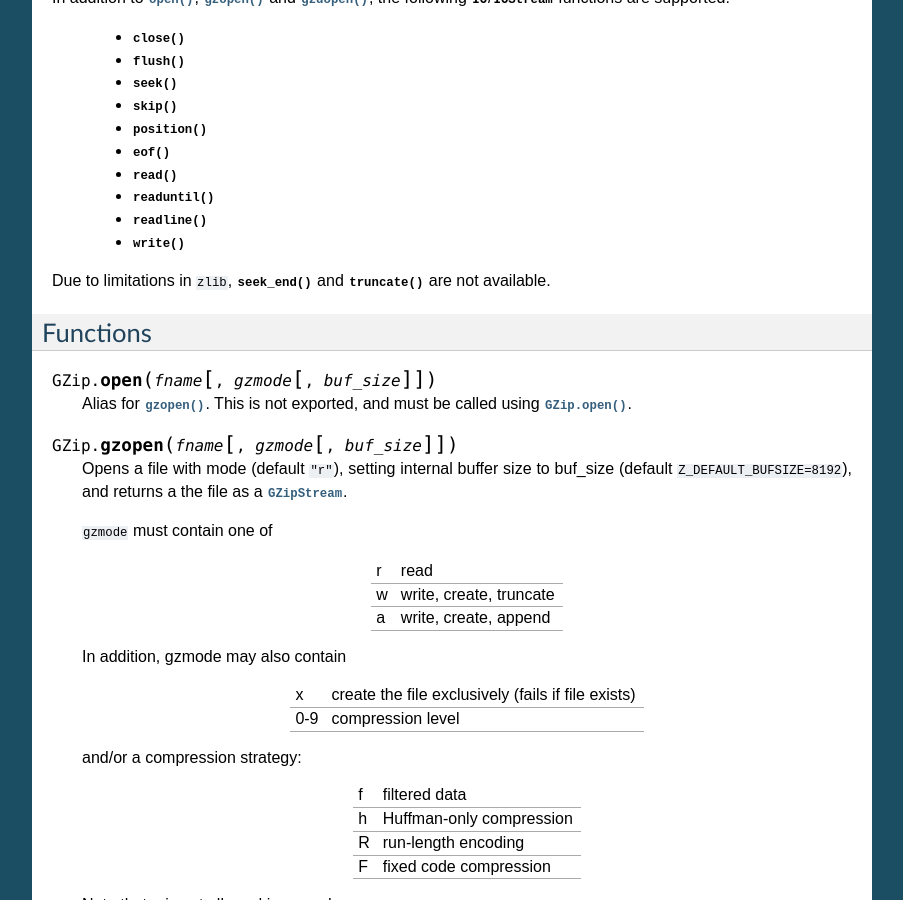
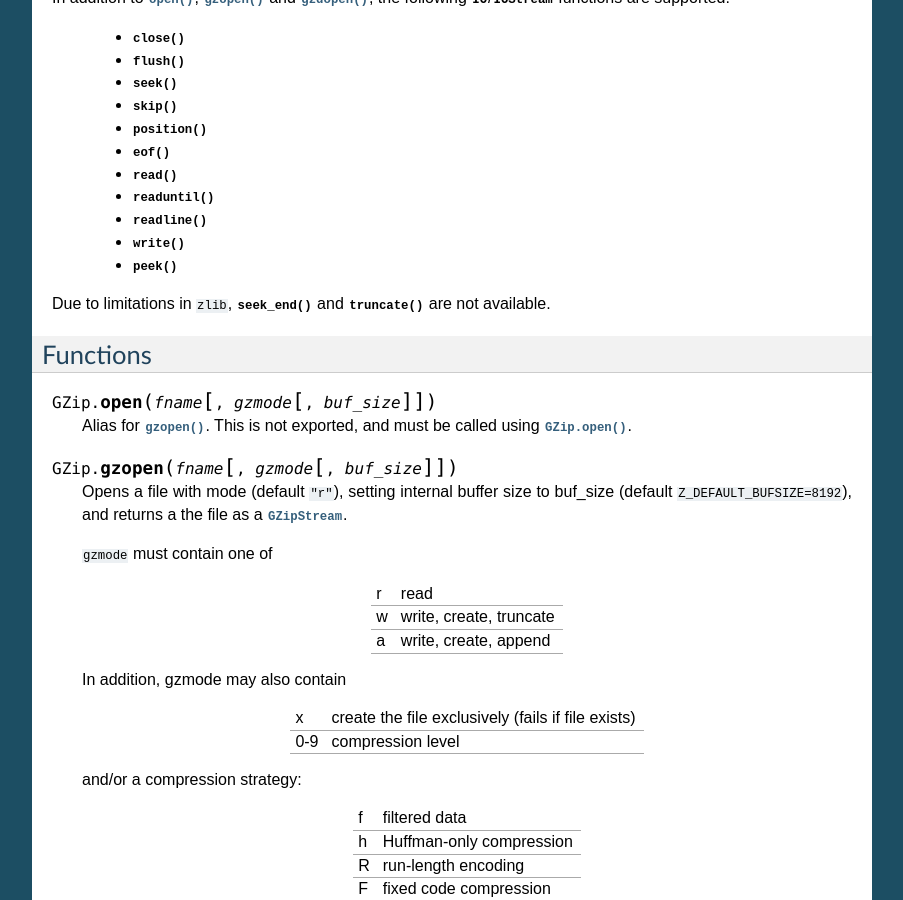
Before and after one commit to JuliaIO/GZip.jl, a Sphinx documentation site: the page built from doc/index.rst, in a window 1280 px wide and 900 px high, scrolled down 411 px. Shown: the whole window, without its empty margins (198-1101 px from the left). Built offline with Sphinx 7.4.7, drawn with Linux system fonts in a browser that asks for light colours.

Commit message:
Update doc.

```diff
--- a/doc/index.rst
+++ b/doc/index.rst
@@ -41,6 +41,7 @@ following :class:`IO`/:class:`IOStream` functions are supported:
  * :func:`readuntil()`
  * :func:`readline()`
  * :func:`write()`
+ * :func:`peek()`
 
 Due to limitations in ``zlib``, :func:`seek_end` and :func:`truncate` are not available.
 
```
